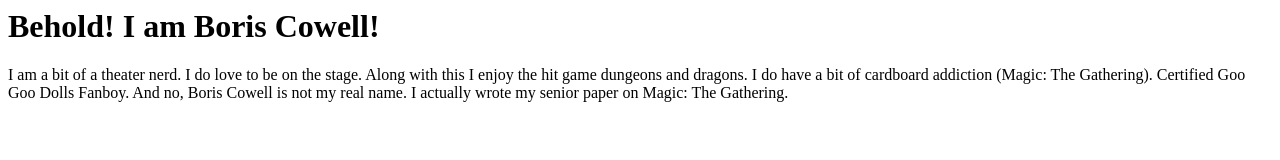
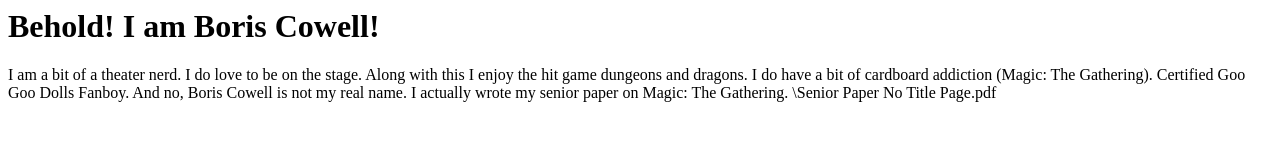
Before and after one commit to BorisCowell/mywebsite, a plain HTML site: page index.html in a window 1280 px wide. Drawn offline with Linux system fonts and the light colour scheme.

Commit message:
Update index.html

```diff
--- a/index.html
+++ b/index.html
@@ -4,6 +4,6 @@
     </h1>
 	<main>
 		I am a bit of a theater nerd. I do love to be on the stage. Along with this I enjoy the hit game dungeons and dragons. I do have a bit of cardboard addiction (Magic: The Gathering). Certified Goo Goo Dolls Fanboy. And no, Boris Cowell is not my real name.
-		I actually wrote my senior paper on Magic: The Gathering.
+		I actually wrote my senior paper on Magic: The Gathering. <a>\Senior Paper No Title Page.pdf</a>
 	</main>
 </html>
```
